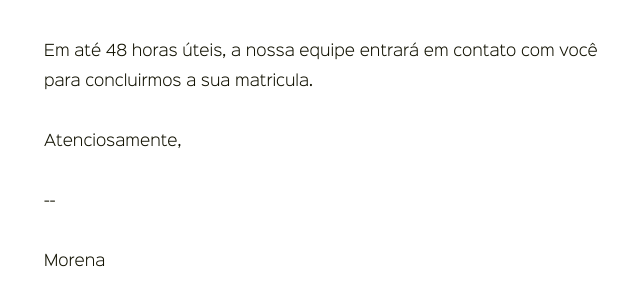
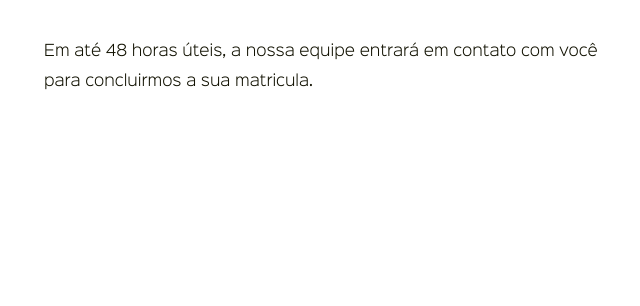
Before and after one commit to fhferreira/eventex-fhferreira, a Django app: template eventex/subscriptions/templates/subscriptions/subscription_detail.html in a window 1280 px wide. Shown: the part 363-669 px from the top of the page, without its empty margins (26-666 px from the left). Run offline with Django 3.2, Linux system fonts and the light colour scheme; the template is opened without the code that fills it, so the values that code supplies are empty.

Commit message:
Thank you page

```diff
--- a/eventex/subscriptions/templates/subscriptions/subscription_detail.html
+++ b/eventex/subscriptions/templates/subscriptions/subscription_detail.html
@@ -16,9 +16,6 @@
             </ul>
 
             <p> Em até 48 horas úteis, a nossa equipe entrará em contato com você para concluirmos a sua matricula.</p>
-            <p>Atenciosamente,</p>
-            <p>--</p>
-            <p>Morena</p>
         </div>
     </div>
 </section>
```
